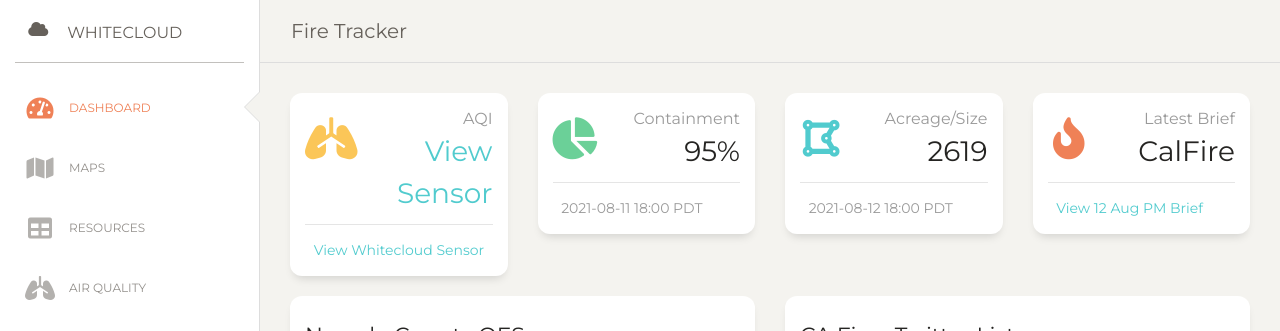
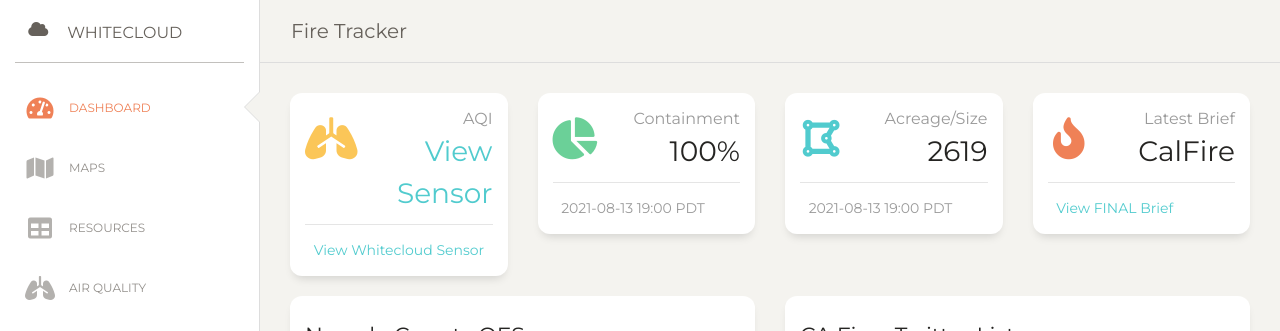
Before and after one commit to whiteclouded/whiteclouded.github.io, a Jekyll site: the page built from index.markdown, in a window 1280 px wide. Shown: the top 331 px of the page. Built offline with Jekyll 4.4.1, drawn with Linux system fonts in a browser that asks for light colours; comment, search, counter and statistics services are not loaded.

Commit message:
Update dash.html
changes to 100% contained

```diff
--- a/_layouts/dash.html
+++ b/_layouts/dash.html
@@ -68,7 +68,7 @@ Coded by www.creative-tim.com
                   <div class="col-7 col-md-8">
                     <div class="numbers">
                       <p class="card-category">Containment</p>
-                      <p class="card-title">95%<p>
+                      <p class="card-title">100%<p>
                     </div>
                   </div>
                 </div>
@@ -77,7 +77,7 @@ Coded by www.creative-tim.com
                 <hr>
                 <div class="stats">
                   <i class="fa fa-calendar-o"></i>
-                  2021-08-11 18:00 PDT
+                  2021-08-13 19:00 PDT
                 </div>
               </div>
             </div>
@@ -103,7 +103,7 @@ Coded by www.creative-tim.com
                 <hr>
                 <div class="stats">
                   <i class="fa fa-clock-o"></i>
-                  2021-08-12 18:00 PDT
+                  2021-08-13 19:00 PDT
                 </div>
               </div>
             </div>
@@ -129,7 +129,7 @@ Coded by www.creative-tim.com
                 <hr>
                 <div class="stats">
                   <i class="fa fa-refresh"></i>
-                  <a href="https://twitter.com/CALFIRENEU/status/1425987205298720769?s=20" target="_blank">View 12 Aug PM Brief</a>
+                  <a href="https://twitter.com/CALFIRENEU/status/1426370557583388676?s=20" target="_blank">View FINAL Brief</a>
                 </div>
               </div>
             </div>
```
